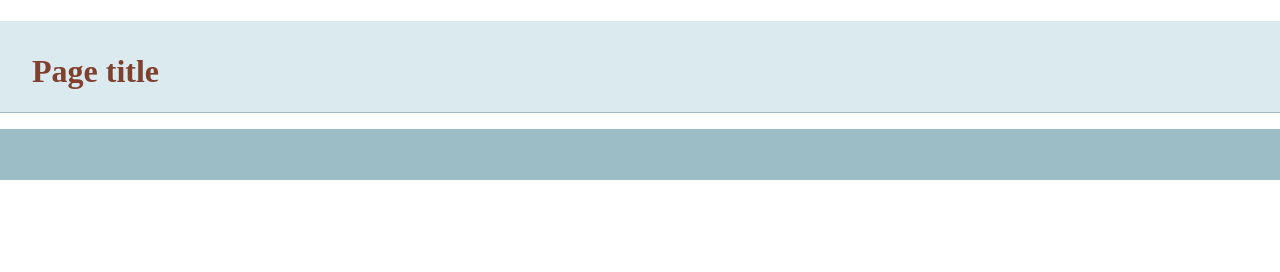
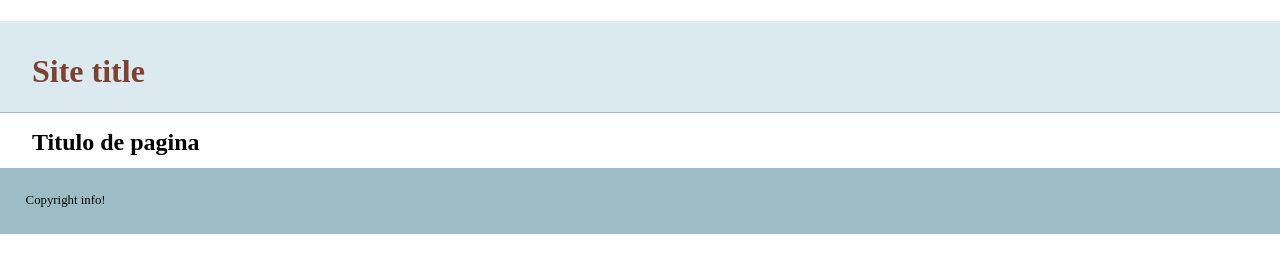
Before and after one commit to carlox2/Lynda, a plain HTML site: page index.html in a window 1280 px wide. Drawn offline with nearby package versions, Linux system fonts and the light colour scheme.

Commit message:
agregue mas info al index

```diff
--- a/index.html
+++ b/index.html
@@ -14,13 +14,14 @@
     </head>
     <body>
     <header>
-	<h1>Page title</h1>
+	<h1>Site title</h1>
     </header>
     <nav id="pageNav">
     </nav>
     <main>
+        <h2>Titulo de pagina</h2>
     </main>
-    <footer>
+    <footer>Copyright info!
     </footer>
         <script>
 //use the modernizr load to load up external scripts. This will load the scripts asynchronously, but the order listed matters. Although it will load all scripts in parallel, it will execute them in the order listed
```
